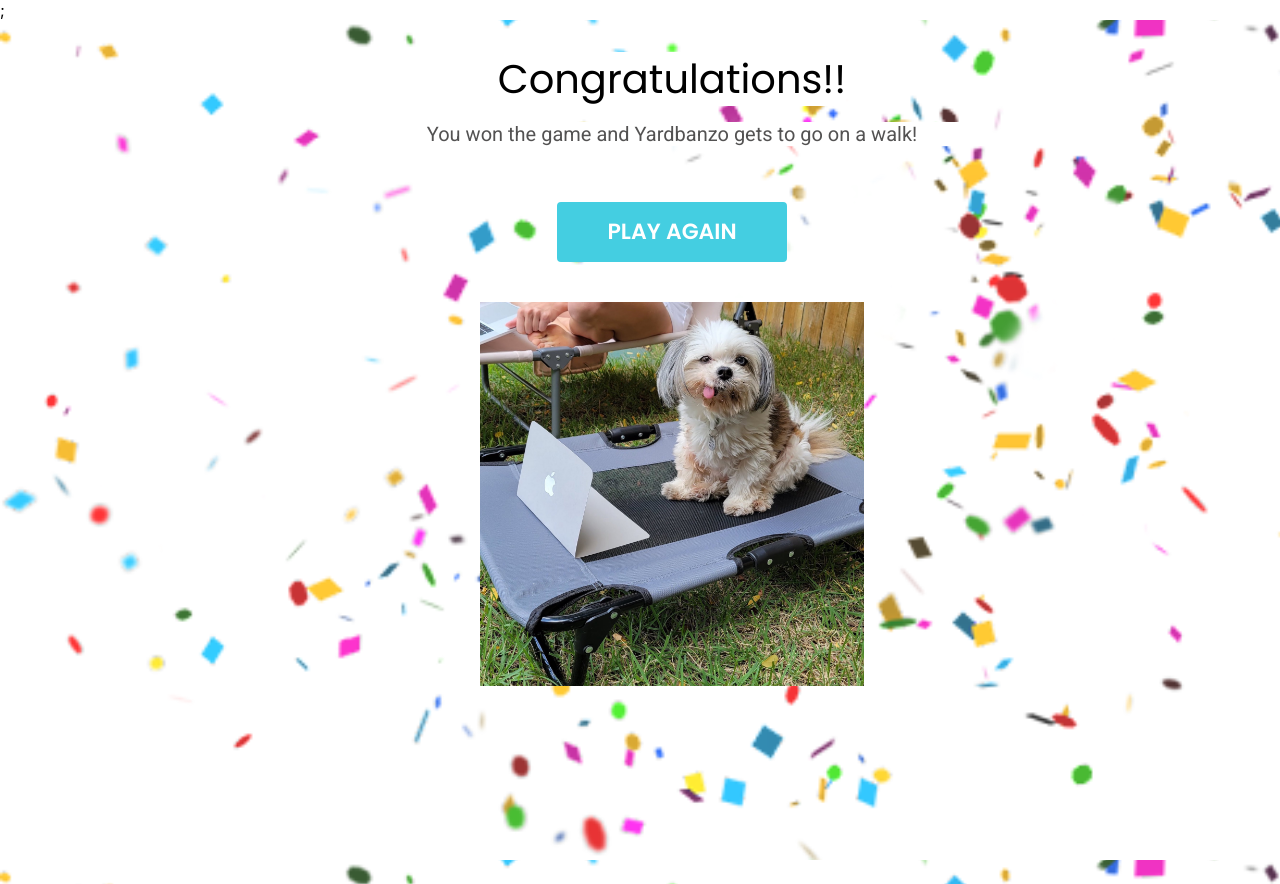
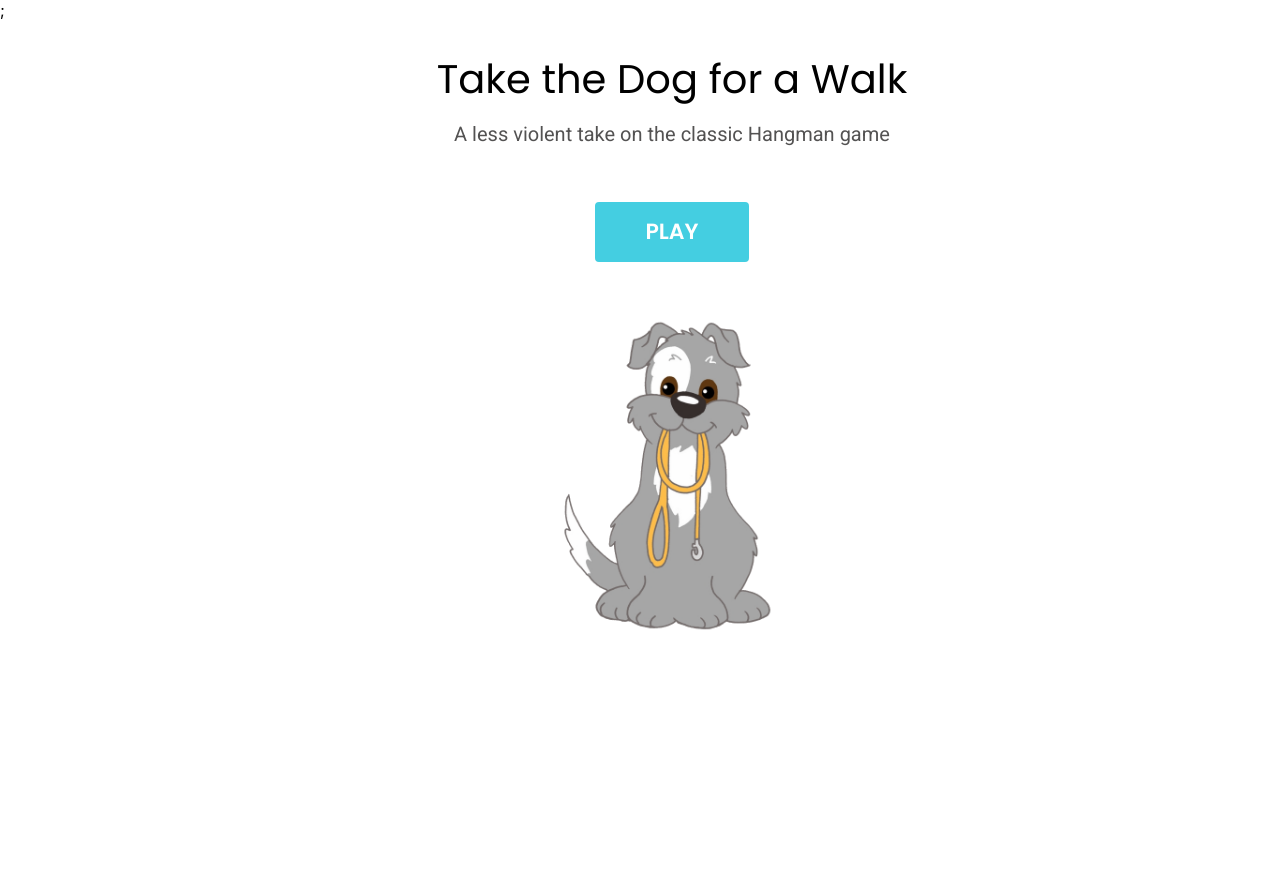
Before and after one commit to chalupnj/dog-game, a React (Create React App) app: page / in a window 1280 px wide. Shown: the top 884 px of the page. Built offline with nearby package versions, Linux system fonts and the light colour scheme.

Commit message:
fixed to get out of testing state

```diff
--- a/src/App.tsx
+++ b/src/App.tsx
@@ -104,8 +104,8 @@ export interface Dog {
 }
 
 const App = () => {
-  const [gamePhase, setGamePhase] = useState<GamePhase>("end");
-  const [win, setWin] = useState<boolean>(true);
+  const [gamePhase, setGamePhase] = useState<GamePhase>("start");
+  const [win, setWin] = useState<boolean>(false);
   const [dog, setDog] = useState<Dog>(
     dogsArray.sort(() => 0.5 - Math.random())[0]
   );
```
